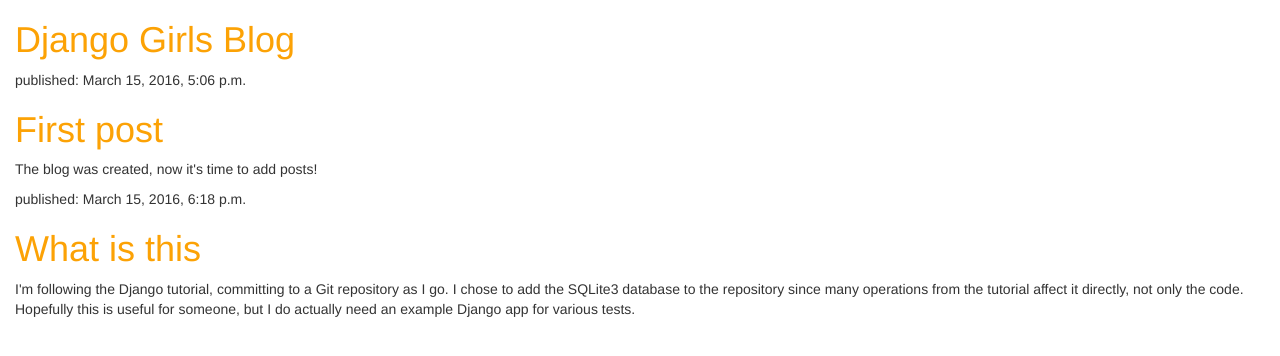
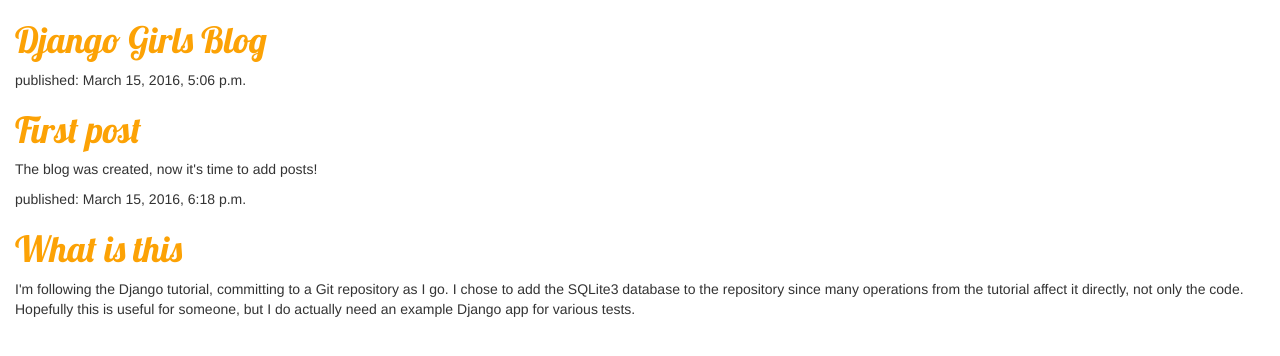
Before and after one commit to remram44/djangogirls-blog-tutorial, a Django app: page / in a window 1280 px wide. Shown: the top 356 px of the page. Run offline with Django 3.2, Linux system fonts and the light colour scheme; data comes from the database, SQL or seed files in the repository; some libraries are stand-ins or nearby versions.

Commit message:
Change title font

```diff
--- a/blog/static/css/blog.css
+++ b/blog/static/css/blog.css
@@ -1,5 +1,6 @@
 h1 a {
     color: #FCA205;
+    font-family: 'Lobster';
 }
 
 body {
--- a/blog/templates/blog/post_list.html
+++ b/blog/templates/blog/post_list.html
@@ -5,6 +5,7 @@
     <title>Django Girls blog</title>
     <link rel="stylesheet" href="//maxcdn.bootstrapcdn.com/bootstrap/3.2.0/css/bootstrap.min.css">
     <link rel="stylesheet" href="//maxcdn.bootstrapcdn.com/bootstrap/3.2.0/css/bootstrap-theme.min.css">
+    <link href="http://fonts.googleapis.com/css?family=Lobster&subset=latin,latin-ext" rel="stylesheet" type="text/css">
     <link rel="stylesheet" href="{% static 'css/blog.css' %}">
   </head>
   <body>
```
